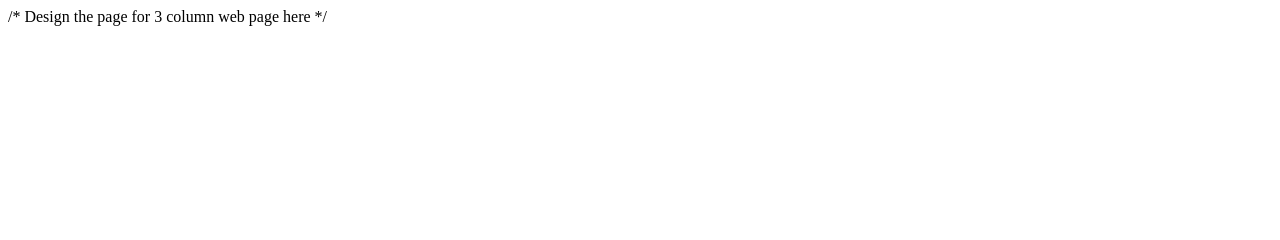
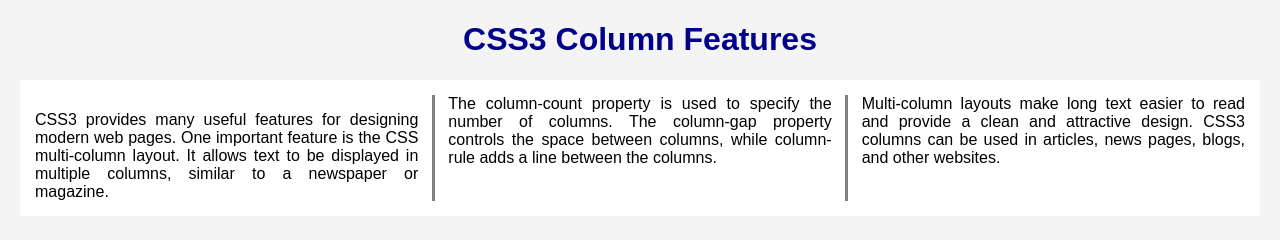
Before and after one commit to yathesh649-lab/pro-5, a website: page index.html in a window 1280 px wide. Drawn offline with Linux system fonts and the light colour scheme.

Commit message:
Update index.html

```diff
--- a/index.html
+++ b/index.html
@@ -1,17 +1,56 @@
 <!DOCTYPE html>
 <html lang="en">
 <head>
-<meta charset="UTF-8">
-<meta name="viewport" content="width=device-width, initial-scale=1.0">
-<title>CSS3 Multi-Column Layout</title>
+    <meta charset="UTF-8">
+    <title>CSS3 Column Features</title>
 
-<style>
-/* Write the CSS required for this page here */
-</style>
+    <style>
+        body {
+            font-family: Arial, sans-serif;
+            margin: 20px;
+            background-color: #f4f4f4;
+        }
 
+        h1 {
+            text-align: center;
+            color: darkblue;
+            column-span: all;
+        }
+
+        .columns {
+            column-count: 3;
+            column-gap: 30px;
+            column-rule: 3px solid gray;
+            text-align: justify;
+            padding: 15px;
+            background-color: white;
+        }
+    </style>
 </head>
 
 <body>
-/* Design the page for 3 column web page here */
+
+    <h1>CSS3 Column Features</h1>
+
+    <div class="columns">
+        <p>
+            CSS3 provides many useful features for designing modern web pages.
+            One important feature is the CSS multi-column layout. It allows text
+            to be displayed in multiple columns, similar to a newspaper or magazine.
+        </p>
+
+        <p>
+            The column-count property is used to specify the number of columns.
+            The column-gap property controls the space between columns, while
+            column-rule adds a line between the columns.
+        </p>
+
+        <p>
+            Multi-column layouts make long text easier to read and provide a
+            clean and attractive design. CSS3 columns can be used in articles,
+            news pages, blogs, and other websites.
+        </p>
+    </div>
+
 </body>
 </html>
```
